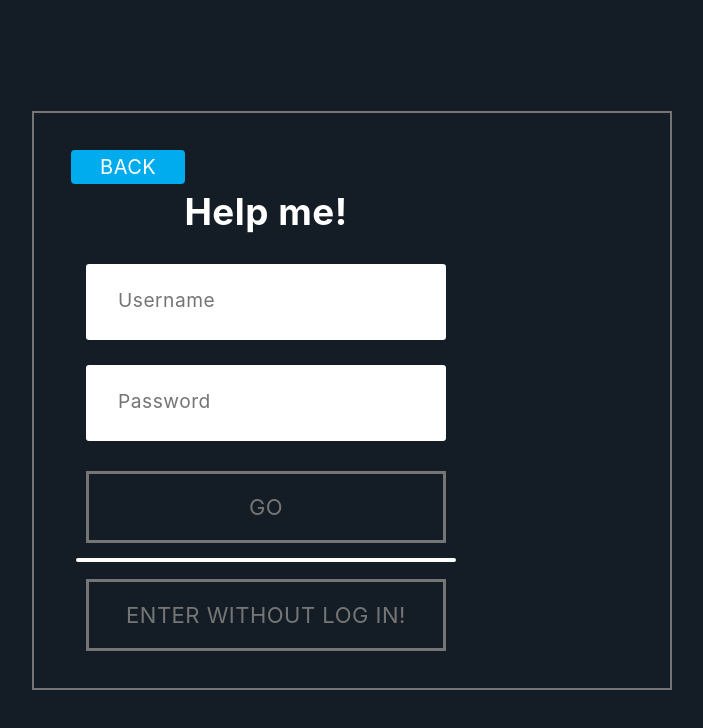
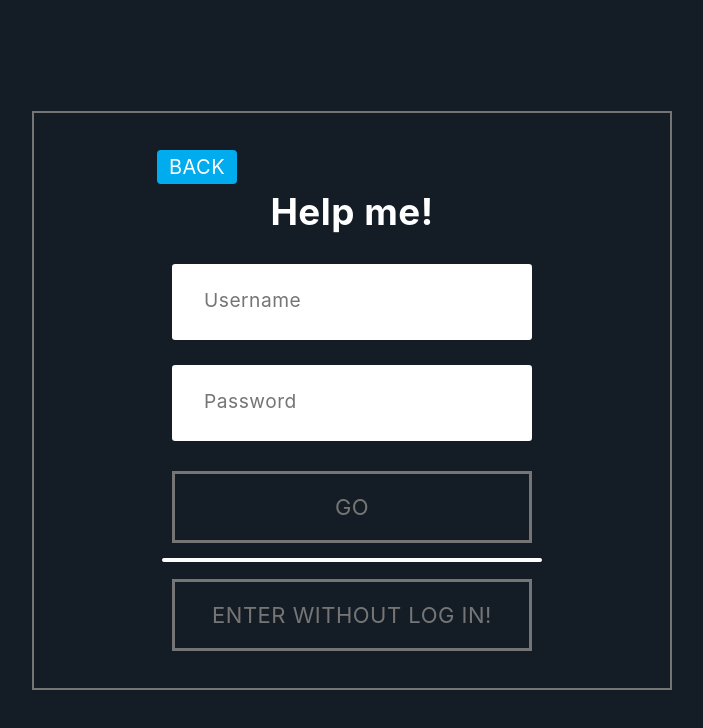
Before and after one commit to PJCB1998/p3, a React (Create React App) app: page / in a window 1280 px wide. Both pictures are taken after a click on the button "GET HELP". Shown: the top 728 px of the page, without its empty margins (288-991 px from the left). Built offline with nearby package versions, Linux system fonts and the light colour scheme.

Commit message:
Se centraron las pantallas
Centradas

```diff
--- a/src/components/Login.css
+++ b/src/components/Login.css
@@ -17,8 +17,12 @@
   width: 100%;
   max-width: 640px;
   background-color: rgba(20,29,38);
+  display: flex;
+  justify-content: center;
+  align-items: center;
   border: 2px solid #757575 !important;
   border-radius: 0px !important;
+
 }
 
 /* .error {
--- a/src/components/LoginForm.jsx
+++ b/src/components/LoginForm.jsx
@@ -46,6 +46,9 @@ function LoginForm() {
                         <button className="button" onClick={handleRegister}>
                             <span>Sign In</span>
                         </button>
+                        <button className="button" >
+                            <span>Learn about mental health</span>
+                        </button>
 
                     </div>
                 </div>
--- a/src/components/LoginHelp.jsx
+++ b/src/components/LoginHelp.jsx
@@ -85,11 +85,13 @@ function LoginHelp({ handleDisplay }) {
   return (
     <div className="modal">
       <div className="modal_content">
-        <button className="backButton" onClick={handleDisplay}>
+        <div className="form">
+          <div>
+          <button className="backButton" onClick={handleDisplay}>
           Back
         </button>
-        <div className="form">
           <h1 className="title">Help me!</h1>
+          </div>
           <div align="center">
             <form onSubmit={handleSubmit}>
               <input
--- a/src/components/LoginSpecial.jsx
+++ b/src/components/LoginSpecial.jsx
@@ -54,11 +54,14 @@ function LoginSpecial({ handleDisplay }) {
   return (
     <div className="modal">
       <div className="modal_content">
-        <button className="backButton" onClick={handleDisplay}>
+
+        <div className="form">
+          <div>
+          <button className="backButton" onClick={handleDisplay}>
           Back
         </button>
-        <div className="form">
           <h1 className="title">Specialist</h1>
+          </div>
           <form onSubmit={handleSubmit}>
             <input
               type="text"
--- a/src/components/Register.jsx
+++ b/src/components/Register.jsx
@@ -85,11 +85,13 @@ const Register = ({ handleDisplay }) => {
   return (
     <div className="modal">
       <div className="modal_content">
-        <button className="backButton" onClick={handleDisplay}>
+        <div className="form">
+          <div>
+          <button className="backButton" onClick={handleDisplay}>
           Back
         </button>
-        <div className="form">
           <h1 className="title">Sign in</h1>
+          </div>
           <form onSubmit={handleSubmit}>
             <input
               type="text"
```
